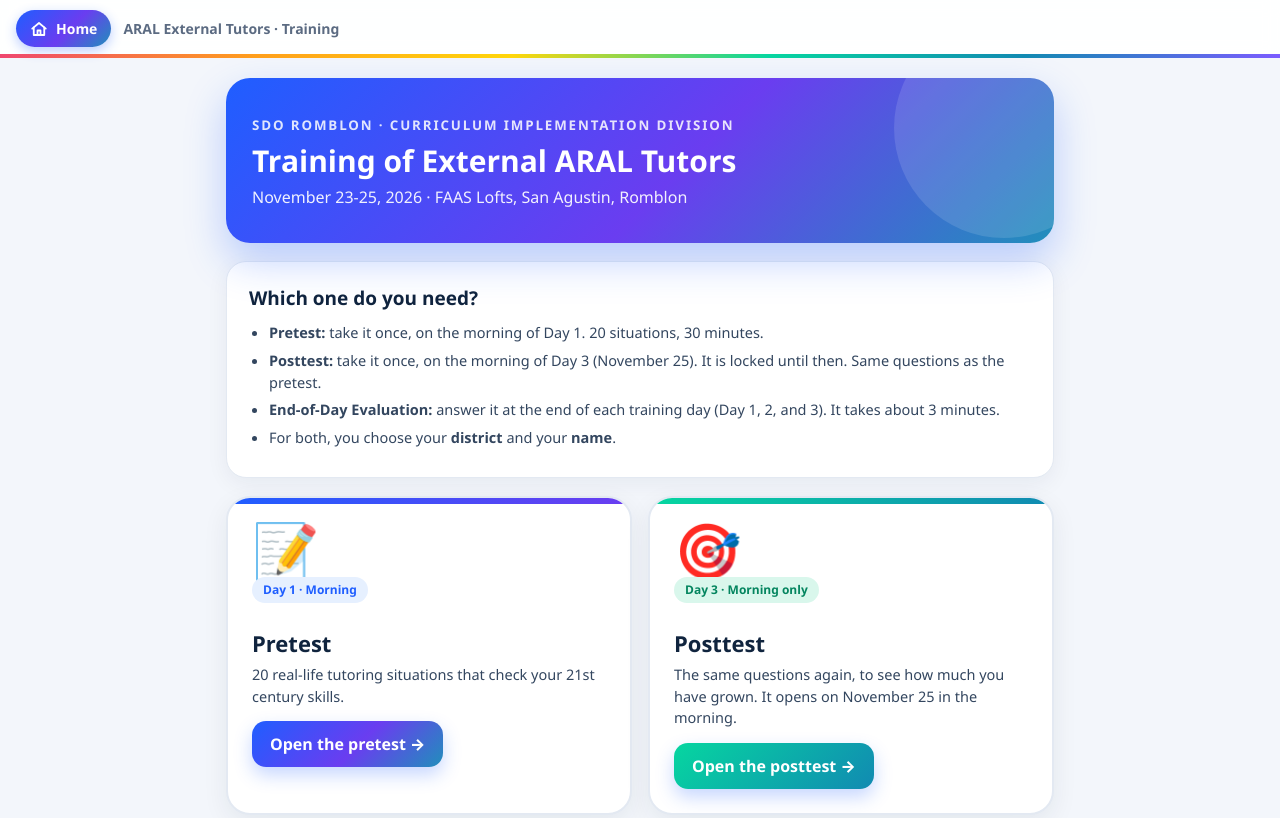
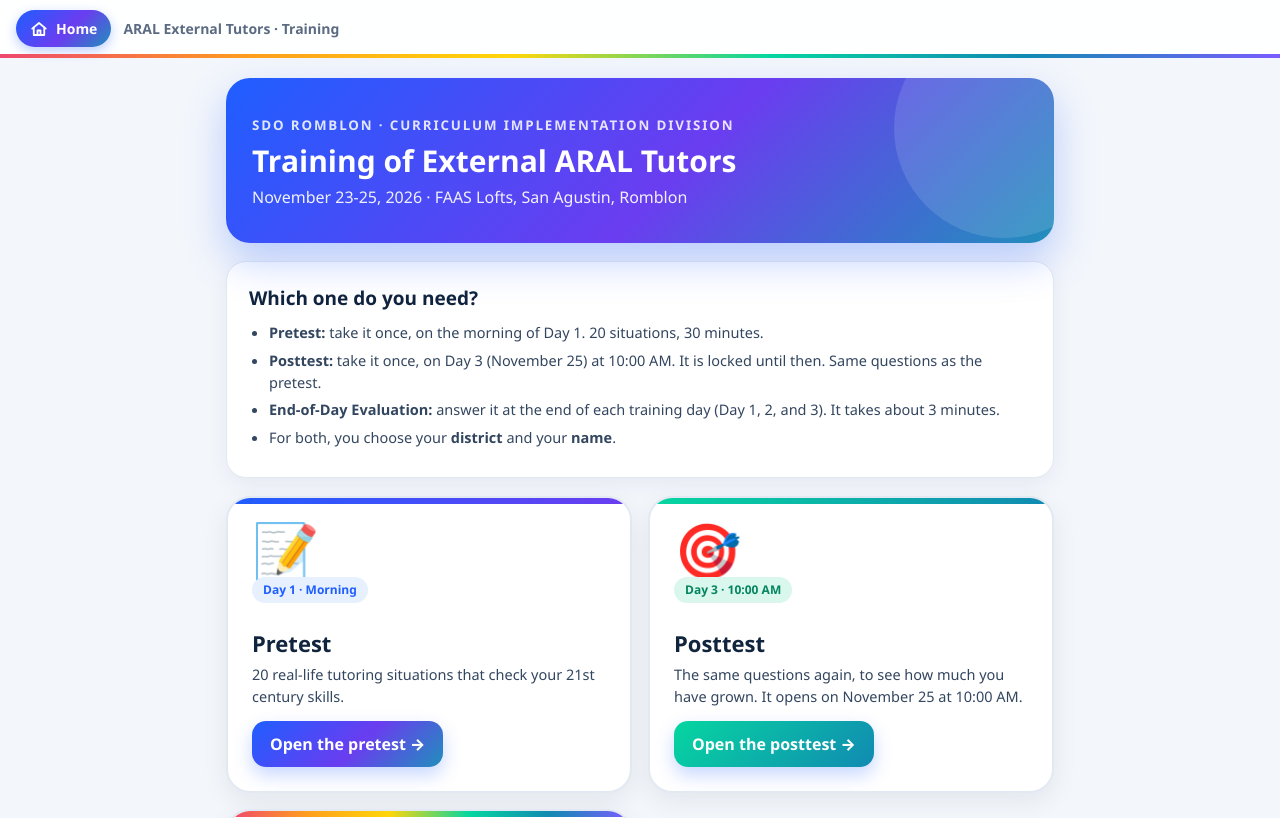
Before and after one commit to projectkabulig-dev/External-ARAL-Tutor-Training-Pretest-Posttest, a plain HTML site: page index.html in a window 1280 px wide. Shown: the top 818 px of the page. Drawn offline with Linux system fonts and the light colour scheme.

Commit message:
Posttest opens Nov 25 at 10:00 AM (until noon)
Co-Authored-By: Claude Sonnet 5.5 <noreply@anthropic.com>
Claude-Session: https://claude.ai/code/session_011nQdpMitZABM9JAvmkQuqJ

```diff
--- a/index.html
+++ b/index.html
@@ -56,7 +56,7 @@ body{font-family:"Segoe UI",system-ui,-apple-system,Roboto,Arial,sans-serif;back
     <h2>Which one do you need?</h2>
     <ul class="rules">
       <li><b>Pretest:</b> take it once, on the morning of Day 1. 20 situations, 30 minutes.</li>
-      <li><b>Posttest:</b> take it once, on the morning of Day 3 (November 25). It is locked until then. Same questions as the pretest.</li>
+      <li><b>Posttest:</b> take it once, on Day 3 (November 25) at 10:00 AM. It is locked until then. Same questions as the pretest.</li>
       <li><b>End-of-Day Evaluation:</b> answer it at the end of each training day (Day 1, 2, and 3). It takes about 3 minutes.</li>
       <li>For both, you choose your <b>district</b> and your <b>name</b>.</li>
     </ul>
@@ -72,9 +72,9 @@ body{font-family:"Segoe UI",system-ui,-apple-system,Roboto,Arial,sans-serif;back
     </a>
     <a class="choice c" href="posttest.html">
       <div class="ic">🎯</div>
-      <span class="when">Day 3 · Morning only</span>
+      <span class="when">Day 3 · 10:00 AM</span>
       <h3>Posttest</h3>
-      <p>The same questions again, to see how much you have grown. It opens on November 25 in the morning.</p>
+      <p>The same questions again, to see how much you have grown. It opens on November 25 at 10:00 AM.</p>
       <span class="go">Open the posttest →</span>
     </a>
     <a class="choice b" href="evaluation.html">
```
Also changed, not shown: posttest.html (+2 -2 lines).
